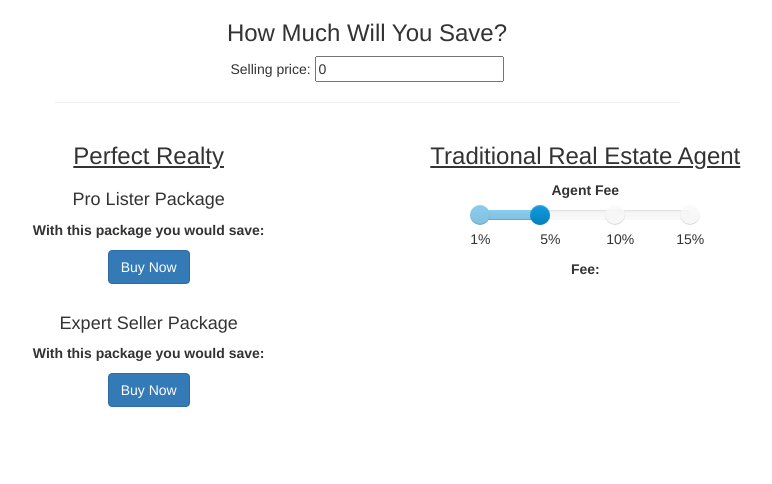
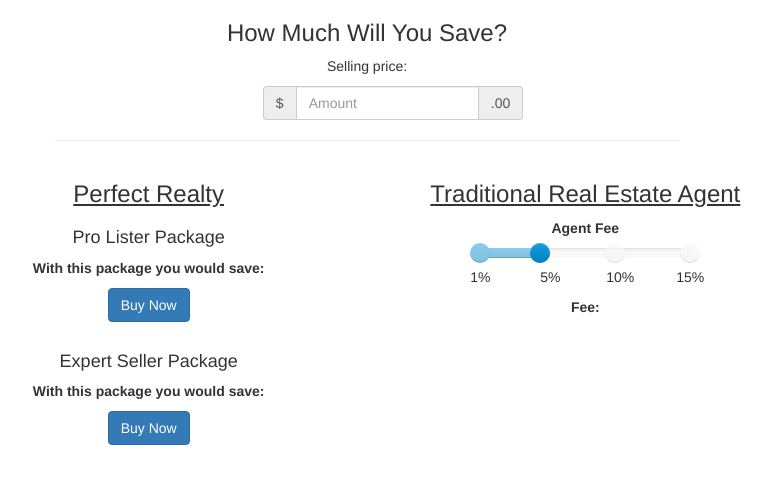
Before and after one commit to kaleidico/perfect-realty-savings-calculator, a PHP site: page / in a window 1280 px wide. Shown: the top 484 px of the page, without its empty margins (273-1045 px from the left). Run offline with PHP 8.4, Linux system fonts and the light colour scheme.

Commit message:
Changed currency field

```diff
--- a/index.php
+++ b/index.php
@@ -16,16 +16,19 @@
         <div class="row">
             <div class="col-md-6 col-md-offset-3">
             <h3 class="text-center">How Much Will You Save?</h3>
-            <p class="text-center">Selling price: <input type="text"
-                                                         name="selling_price"
-                                                         id="sellingPrice"
-                                                         value="0"
-                                                         oninput="calcFee()"
-                                                    ></p>
+            <p class="text-center">Selling price:</p>
+                <div class="form-group">
+                    <label class="sr-only" for="exampleInputAmount">Amount (in dollars)</label>
+                    <div class="input-group col-xs-12 col-md-5 col-md-offset-4">
+                        <div class="input-group-addon">$</div>
+                        <input type="text" class="form-control" id="sellingPrice" placeholder="Amount" oninput="calcFee()">
+                <div class="input-group-addon">.00</div>
+                </div>
             <hr>
             </div>
         </div>
 
+        </div>
         <div class="row text-center">
             <div class="col-xs-12 col-md-4 col-md-offset-2">
                 <h3 class="underline">Perfect Realty</h3>
```
